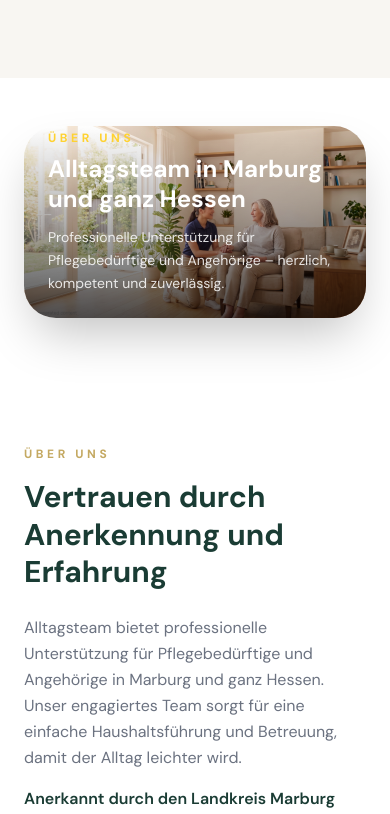
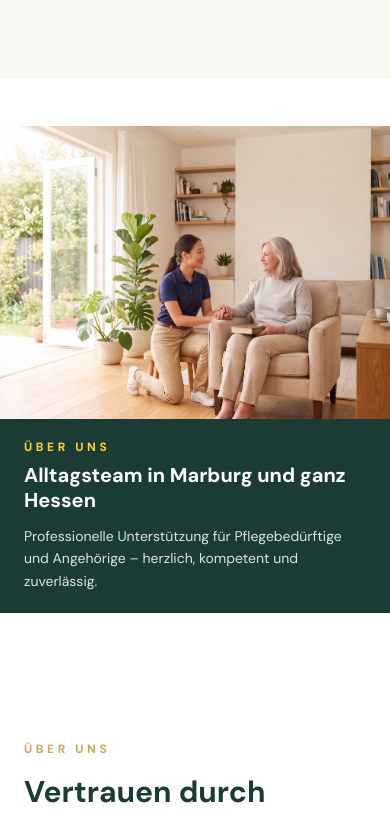
Before and after one commit to wkassoumeh-prog/altagsteam, a Next.js app: page / in a window 390 px wide. Shown: the part 1435-2249 px from the top of the page. Built offline with nearby package versions, Linux system fonts and the light colour scheme.

Commit message:
fixing cards for desktop and mobile views

```diff
--- a/app/components/Hero.tsx
+++ b/app/components/Hero.tsx
@@ -49,8 +49,9 @@
         alt={alt}
         fill
         priority
+        quality={90}
         className={`object-cover ${imageClassName}`}
-        sizes="100vw"
+        sizes="(max-width: 768px) 100vw, 1920px"
       />
       <div className="absolute inset-0 bg-gradient-to-t from-black/75 via-black/35 to-black/20" />
 
--- a/app/components/ImageBanner.tsx
+++ b/app/components/ImageBanner.tsx
@@ -14,6 +14,48 @@
   className?: string;
 };
 
+function BannerText({
+  eyebrow,
+  title,
+  subtitle,
+  variant,
+}: {
+  eyebrow?: string;
+  title: string;
+  subtitle: string;
+  variant: "mobile" | "desktop";
+}) {
+  const isMobile = variant === "mobile";
+
+  return (
+    <>
+      {eyebrow && (
+        <p className="mb-2 text-xs font-bold uppercase tracking-[0.3em] text-amber-300">
+          {eyebrow}
+        </p>
+      )}
+      <h2
+        className={
+          isMobile
+            ? "text-xl font-bold leading-tight text-white"
+            : "max-w-2xl text-2xl font-bold leading-tight text-white sm:text-3xl lg:text-4xl"
+        }
+      >
+        {title}
+      </h2>
+      <p
+        className={
+          isMobile
+            ? "mt-3 text-sm leading-relaxed text-white/85"
+            : "mt-3 max-w-xl text-sm leading-relaxed text-white/85 sm:text-base"
+        }
+      >
+        {subtitle}
+      </p>
+    </>
+  );
+}
+
 export default function ImageBanner({
   id,
   image,
@@ -26,40 +68,48 @@
 }: ImageBannerProps) {
   return (
     <section id={id} className={className}>
-      <div className="container mx-auto px-6">
       <Reveal variant="scale" duration={1}>
-          <div className="group relative overflow-hidden rounded-[2rem] shadow-2xl lg:rounded-[3rem]">
-            <div className="relative aspect-[16/9] w-full sm:aspect-[21/9]">
+        <div className="group relative w-full overflow-hidden">
+          <div className="relative aspect-[4/3] w-full sm:aspect-[21/9]">
             <Image
               src={image}
               alt={alt}
               fill
               className={`object-cover transition-transform duration-[2000ms] group-hover:scale-105 ${imageClassName}`}
-                sizes="(max-width: 768px) 100vw, 1200px"
+              sizes="100vw"
             />
-              <div className="absolute inset-0 bg-gradient-to-t from-black/70 via-black/30 to-transparent" />
+            <div className="absolute inset-0 hidden bg-gradient-to-t from-black/70 via-black/30 to-transparent sm:block" />
           </div>
 
           <Reveal
             variant="up-sm"
             delay={0.5}
-              className="absolute inset-x-0 bottom-0 p-6 sm:p-10 lg:p-12"
+            className="bg-primary px-6 py-5 sm:hidden"
           >
-              {eyebrow && (
-                <p className="mb-2 text-xs font-bold uppercase tracking-[0.3em] text-amber-300">
-                  {eyebrow}
-                </p>
-              )}
-              <h2 className="max-w-2xl text-2xl font-bold leading-tight text-white sm:text-3xl lg:text-4xl">
-                {title}
-              </h2>
-              <p className="mt-3 max-w-xl text-sm leading-relaxed text-white/85 sm:text-base">
-                {subtitle}
-              </p>
+            <BannerText
+              eyebrow={eyebrow}
+              title={title}
+              subtitle={subtitle}
+              variant="mobile"
+            />
+          </Reveal>
+
+          <Reveal
+            variant="up-sm"
+            delay={0.5}
+            className="absolute inset-x-0 bottom-0 hidden sm:block"
+          >
+            <div className="container mx-auto px-6 pb-10 lg:px-8 lg:pb-12">
+              <BannerText
+                eyebrow={eyebrow}
+                title={title}
+                subtitle={subtitle}
+                variant="desktop"
+              />
+            </div>
           </Reveal>
         </div>
       </Reveal>
-      </div>
     </section>
   );
 }
```
Lines whose indentation alone changed are shown as unchanged.
